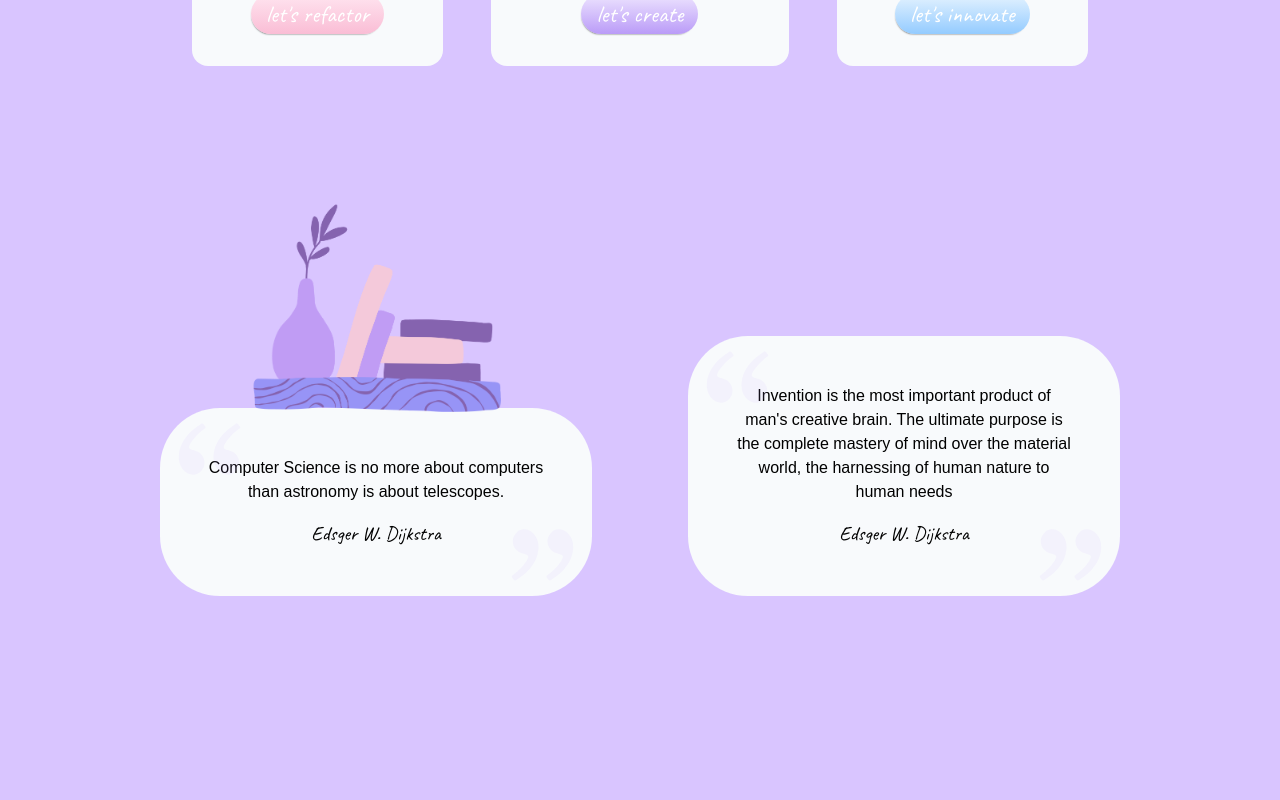
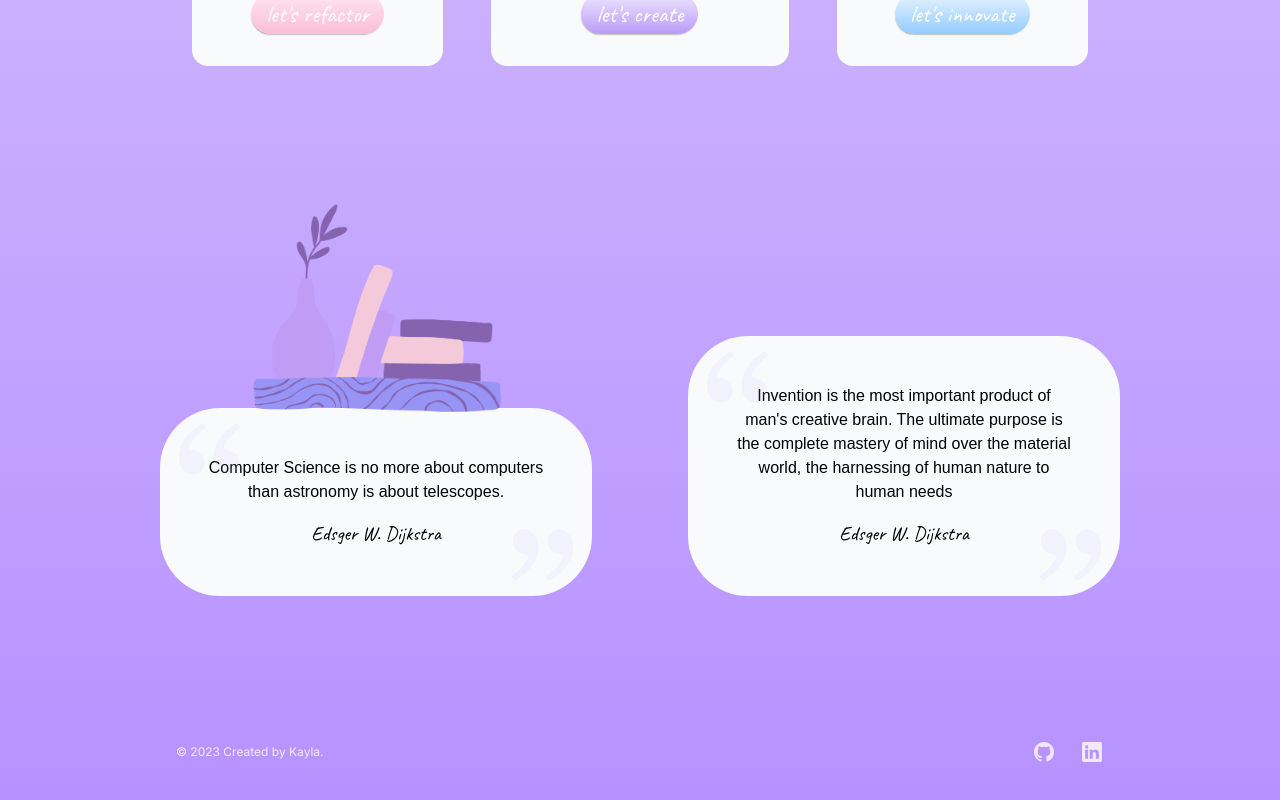
Before and after one commit to picklebrownie/my-portfolio, a Next.js app: page / in a window 1280 px wide. Shown: the part 1750-2550 px from the top of the page. Before the commit the page ends 2442 px from the top, so only its background shows below. Built offline with nearby package versions, Linux system fonts and the light colour scheme; a web font is replaced by a local one.

Commit message:
add footer

```diff
--- a/app/globals.css
+++ b/app/globals.css
@@ -8,6 +8,8 @@
   --foreground-rgb: 0, 0, 0; /* black */
   --background-start-rgb: 119 50 255 / 28%; /* purple */
   --background-end-rgb: 255, 255, 255; /* white */
+  --background-start:  #7732FF12;
+  --background-end:  #7732FF88;
   --font-sans: ${caveat.style.fontFamily};
 }
 
@@ -19,17 +21,19 @@
     /* --foreground-rgb: 255, 255, 255; /* white */
     /* --background-start-rgb: 119 50 255; /* purple */
     /* --background-end-rgb: 119 50 255; /* black */
+
   }
 }
 
 body {
-  color: rgb(var(--foreground-rgb));
+  background: linear-gradient(var(--background-start), var(--background-end));
+  /* color: rgb(var(--foreground-rgb));
   background: linear-gradient(
       to top,
       transparent 80%,
       rgb(var(--background-end-rgb))
     )
-    rgb(var(--background-start-rgb));
+    rgb(var(--background-start-rgb)); */
 }
 
 button {
--- a/app/layout.tsx
+++ b/app/layout.tsx
@@ -1,6 +1,6 @@
 import './globals.css'
 import { Inter } from 'next/font/google'
-
+import Footer from '../components/Footer'
 const inter = Inter({ subsets: ['latin'] })
 
 export const metadata = {
@@ -15,7 +15,10 @@ export default function RootLayout({
 }) {
   return (
     <html lang="en">
-      <body className={`${inter.className}`}>{children}</body>
+      <body className={`${inter.className}`}>
+        {children}
+        <Footer />
+      </body>
     </html>
   )
 }
--- /dev/null
+++ b/components/Footer/index.tsx
@@ -0,0 +1,23 @@
+import { socials } from '../../utils/socials'
+
+  export default function Footer() {
+    return (
+      <footer className="max-w-5xl mx-auto">
+        <div className="mx-auto px-6 py-12 md:flex md:items-center md:justify-between md:px-12">
+          <div className="flex justify-center space-x-6 md:order-2">
+            {socials.map((item) => (
+              <a key={item.name} href={item.href} className="text-purple-100 hover:text-slate-50">
+                <span className="sr-only">{item.name}</span>
+                <item.icon className="h-6 w-6 transition ease-in-out duration-300 hover:scale-125" aria-hidden="true" />
+              </a>
+            ))}
+          </div>
+          <div className="mt-8 md:order-1 md:mt-0">
+            <p className="text-center text-xs leading-5 text-purple-100">
+              © 2023 Created by Kayla.
+            </p>
+          </div>
+        </div>
+      </footer>
+    )
+  }
--- /dev/null
+++ b/utils/socials.tsx
@@ -0,0 +1,26 @@
+import { JSX, SVGProps } from "react";
+
+export const socials = [
+    {
+      name: 'GitHub',
+      href: 'https://github.com/picklebrownie',
+      icon: (props: JSX.IntrinsicAttributes & SVGProps<SVGSVGElement>) => (
+        <svg fill="currentColor" viewBox="0 0 24 24" {...props}>
+          <path
+            fillRule="evenodd"
+            d="M12 2C6.477 2 2 6.484 2 12.017c0 4.425 2.865 8.18 6.839 9.504.5.092.682-.217.682-.483 0-.237-.008-.868-.013-1.703-2.782.605-3.369-1.343-3.369-1.343-.454-1.158-1.11-1.466-1.11-1.466-.908-.62.069-.608.069-.608 1.003.07 1.531 1.032 1.531 1.032.892 1.53 2.341 1.088 2.91.832.092-.647.35-1.088.636-1.338-2.22-.253-4.555-1.113-4.555-4.951 0-1.093.39-1.988 1.029-2.688-.103-.253-.446-1.272.098-2.65 0 0 .84-.27 2.75 1.026A9.564 9.564 0 0112 6.844c.85.004 1.705.115 2.504.337 1.909-1.296 2.747-1.027 2.747-1.027.546 1.379.202 2.398.1 2.651.64.7 1.028 1.595 1.028 2.688 0 3.848-2.339 4.695-4.566 4.943.359.309.678.92.678 1.855 0 1.338-.012 2.419-.012 2.747 0 .268.18.58.688.482A10.019 10.019 0 0022 12.017C22 6.484 17.522 2 12 2z"
+            clipRule="evenodd"
+          />
+        </svg>
+      ),
+    },
+    {
+      name: 'LinkedIn',
+      href: 'https://www.linkedin.com/in/browniedev/',
+      icon: (props: JSX.IntrinsicAttributes & SVGProps<SVGSVGElement>) => (
+        <svg fill="currentColor" viewBox="0 0 24 24" {...props}>
+          <path d="M20.47,2H3.53A1.45,1.45,0,0,0,2.06,3.43V20.57A1.45,1.45,0,0,0,3.53,22H20.47a1.45,1.45,0,0,0,1.47-1.43V3.43A1.45,1.45,0,0,0,20.47,2ZM8.09,18.74h-3v-9h3ZM6.59,8.48h0a1.56,1.56,0,1,1,0-3.12,1.57,1.57,0,1,1,0,3.12ZM18.91,18.74h-3V13.91c0-1.21-.43-2-1.52-2A1.65,1.65,0,0,0,12.85,13a2,2,0,0,0-.1.73v5h-3s0-8.18,0-9h3V11A3,3,0,0,1,15.46,9.5c2,0,3.45,1.29,3.45,4.06Z"/>
+        </svg>
+      ),
+    },
+  ]
```
